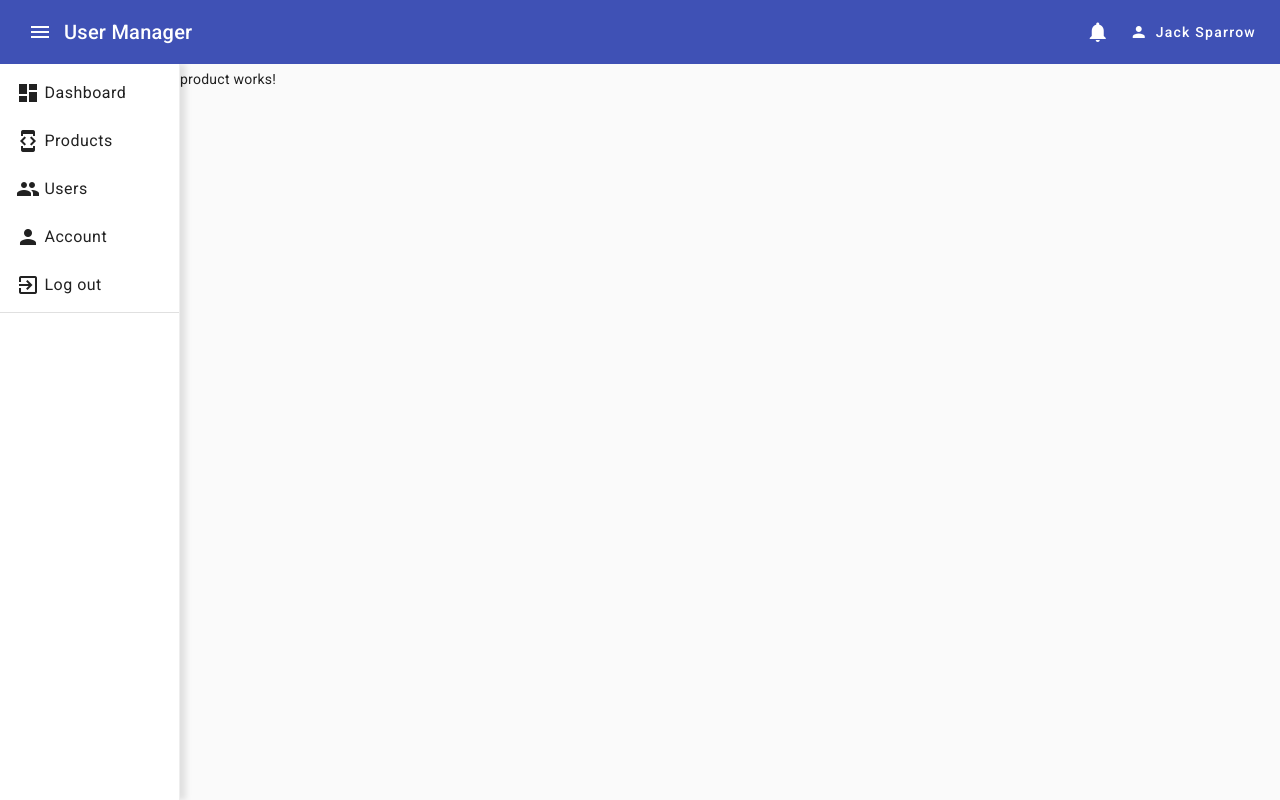
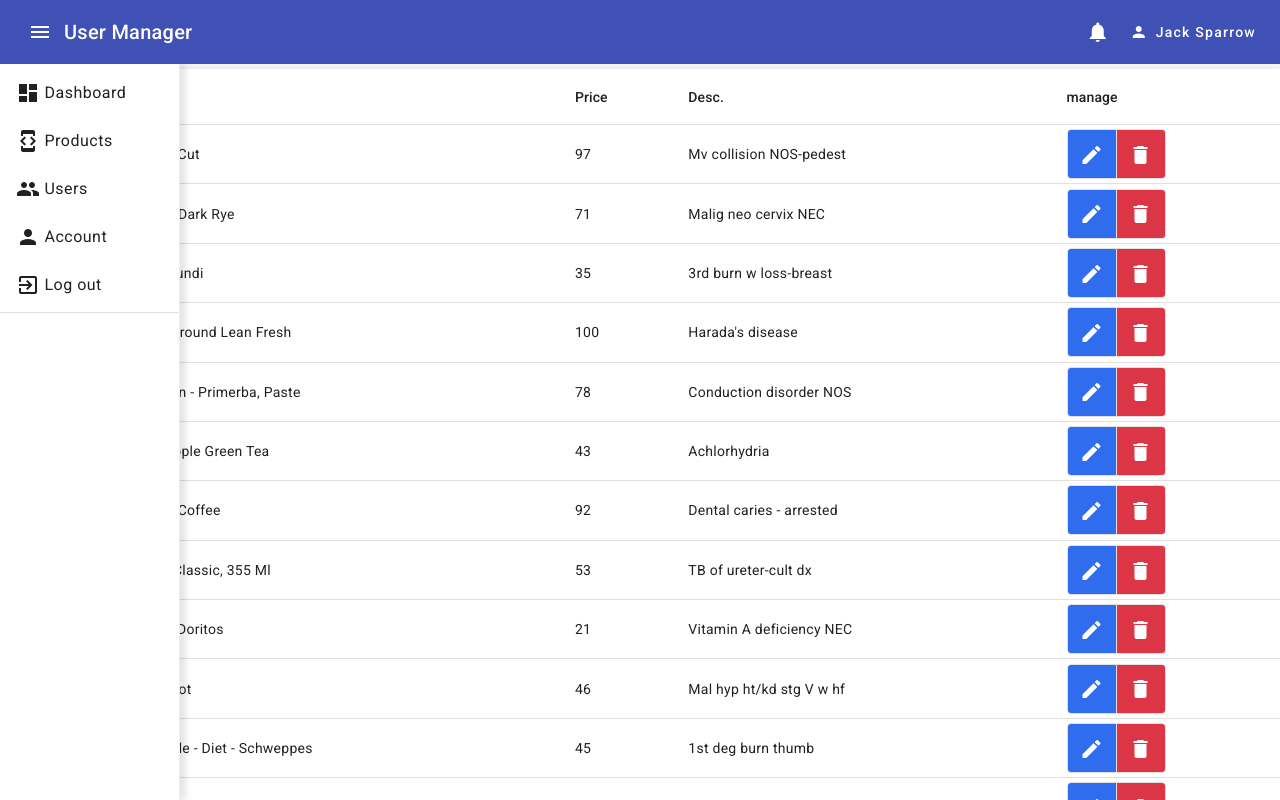
Before and after one commit to Training360/Angular-im-2023-signals-ngrx, an Angular app: page /products in a window 1280 px wide. Built offline with nearby package versions, Linux system fonts and the light colour scheme; data requests are answered from the project's data file.

Commit message:
project-base

```diff
--- a/src/app/page/product/product.component.html
+++ b/src/app/page/product/product.component.html
@@ -1 +1,47 @@
-<p>product works!</p>
+<table mat-table [dataSource]="list$" class="mat-elevation-z8">
+
+  <!--- Note that these columns can be defined in any order.
+        The actual rendered columns are set as a property on the row definition" -->
+
+  <!-- ID Column -->
+  <ng-container matColumnDef="id">
+    <th mat-header-cell *matHeaderCellDef> No. </th>
+    <td mat-cell *matCellDef="let element"> {{element.id}} </td>
+  </ng-container>
+
+  <!-- Name Column -->
+  <ng-container matColumnDef="name">
+    <th mat-header-cell *matHeaderCellDef> Name </th>
+    <td mat-cell *matCellDef="let element"> {{element.name}} </td>
+  </ng-container>
+
+  <!-- Price Column -->
+  <ng-container matColumnDef="price">
+    <th mat-header-cell *matHeaderCellDef> Price </th>
+    <td mat-cell *matCellDef="let element"> {{element.price}} </td>
+  </ng-container>
+
+  <!-- Desc. Column -->
+  <ng-container matColumnDef="description">
+    <th mat-header-cell *matHeaderCellDef> Desc. </th>
+    <td mat-cell *matCellDef="let element"> {{element.description}} </td>
+  </ng-container>
+
+  <!-- Desc. Column -->
+  <ng-container matColumnDef="manage">
+    <th mat-header-cell *matHeaderCellDef> manage </th>
+    <td mat-cell *matCellDef="let element">
+      <mat-button-toggle-group>
+        <mat-button-toggle class="info">
+          <mat-icon>edit</mat-icon>
+        </mat-button-toggle>
+        <mat-button-toggle class="danger">
+          <mat-icon>delete</mat-icon>
+        </mat-button-toggle>
+      </mat-button-toggle-group>
+    </td>
+  </ng-container>
+
+  <tr mat-header-row *matHeaderRowDef="displayedColumns"></tr>
+  <tr mat-row *matRowDef="let row; columns: displayedColumns;"></tr>
+</table>
--- a/src/app/page/product/product.component.scss
+++ b/src/app/page/product/product.component.scss
@@ -0,0 +1,17 @@
+table {
+
+  .mat-button-toggle.info {
+    background-color: #306cee;
+    color: #ffffff;
+  }
+
+  .mat-button-toggle.danger {
+    background-color: #dc3545;
+    color: #ffffff;
+  }
+
+  td[mat-cell] {
+    padding-top: .3em;
+    padding-bottom: .3em;
+  }
+}
--- a/src/app/page/product/product.component.ts
+++ b/src/app/page/product/product.component.ts
@@ -37,6 +37,10 @@ export class ProductComponent {
 
   productService = inject(ProductService);
 
+  list$ = this.productService.getAll();
+
+  displayedColumns: string[] = ['id', 'name', 'price', 'description', 'manage'];
+
   onRemove(product: Product): void {
     this.productService.remove(product);
   }
```
